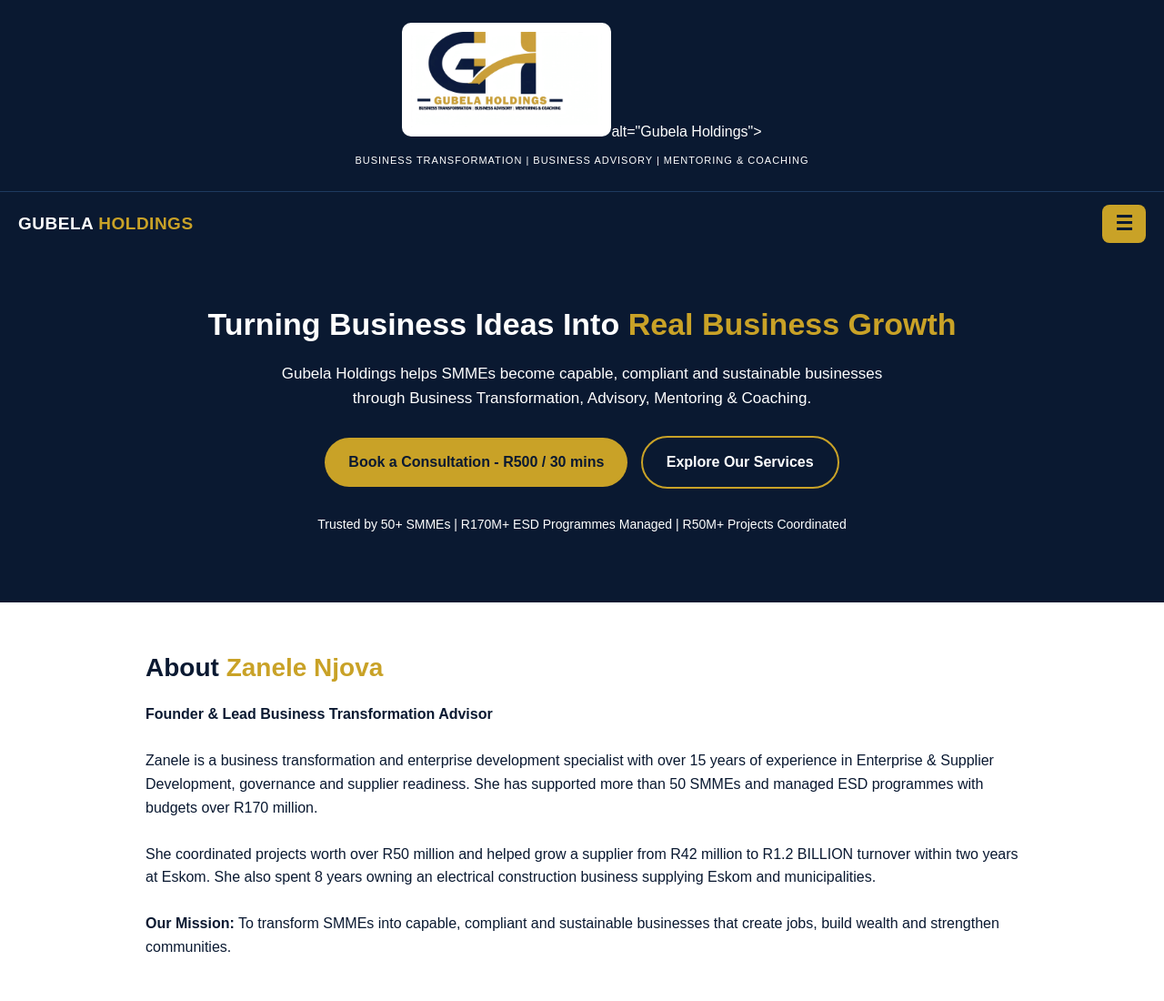
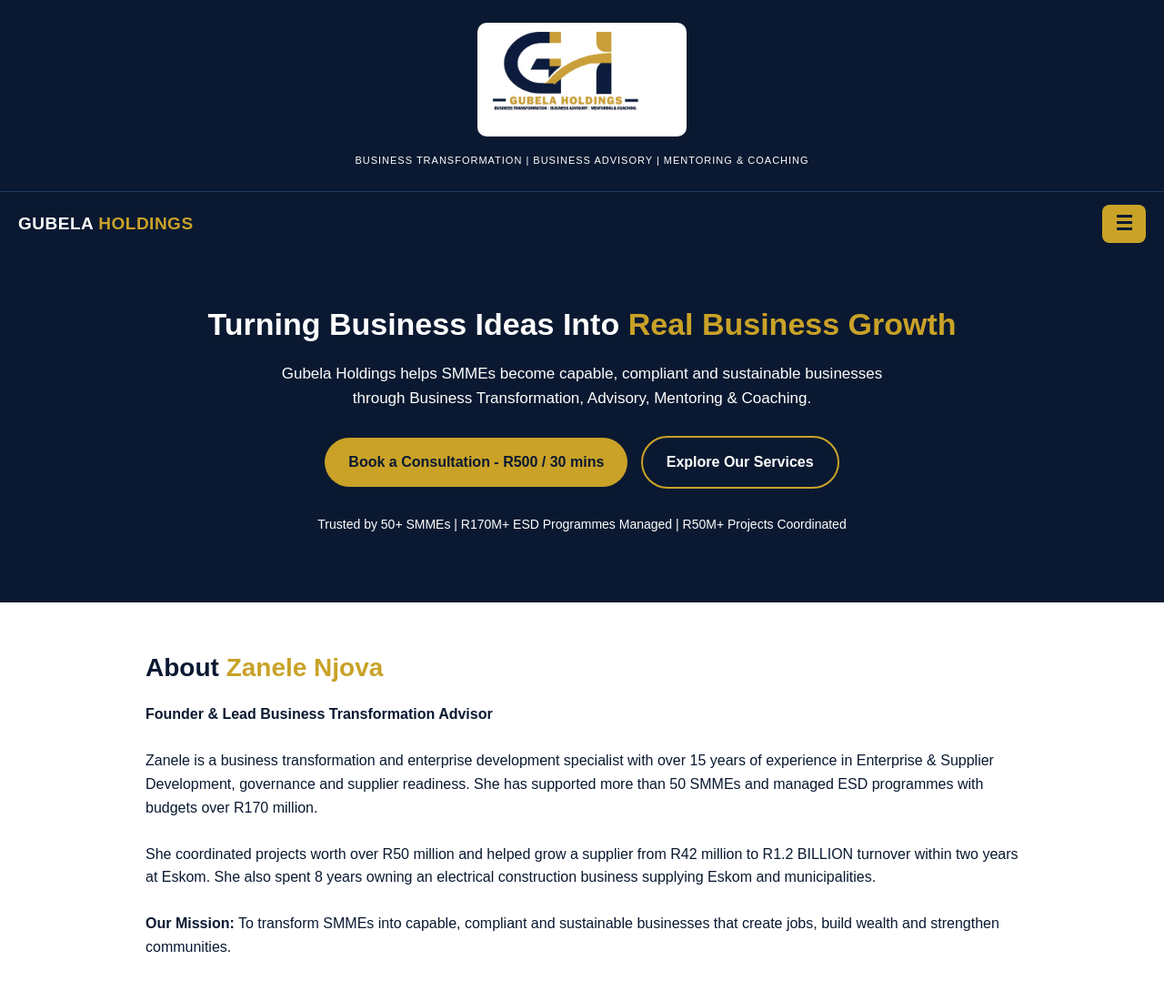
Before and after one commit to Oyisatech/Gubela-holdings, a plain HTML site: page index.html in a window 1280 px wide. Shown: the top 1100 px of the page at 91% size. Drawn offline with Linux system fonts and the light colour scheme.

Commit message:
Fix img tag syntax in index.html

```diff
--- a/index.html
+++ b/index.html
@@ -42,7 +42,7 @@ input,textarea,select{width:100%;padding:13px;margin:8px 0;border:1px solid #ddd
 <body>
 
 <header>
-<img src="IMG-20261123-WA8517.jpg">alt="Gubela Holdings">
+<img src="IMG-20261123-WA8517.jpg">
 <p>BUSINESS TRANSFORMATION | BUSINESS ADVISORY | MENTORING & COACHING</p>
 </header>
 
```
